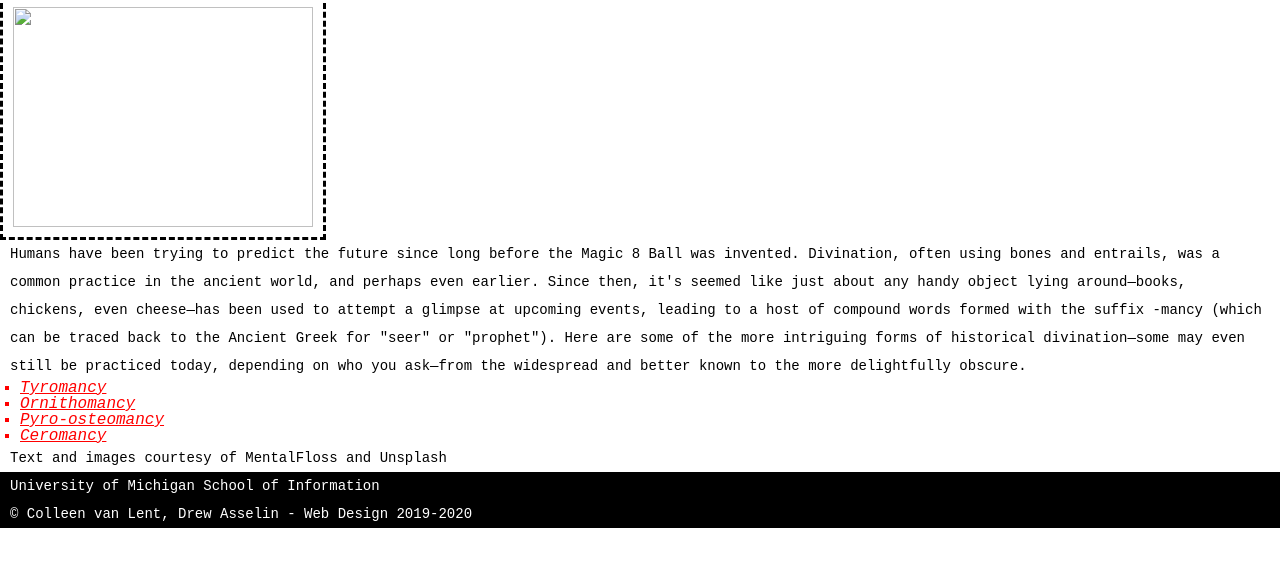
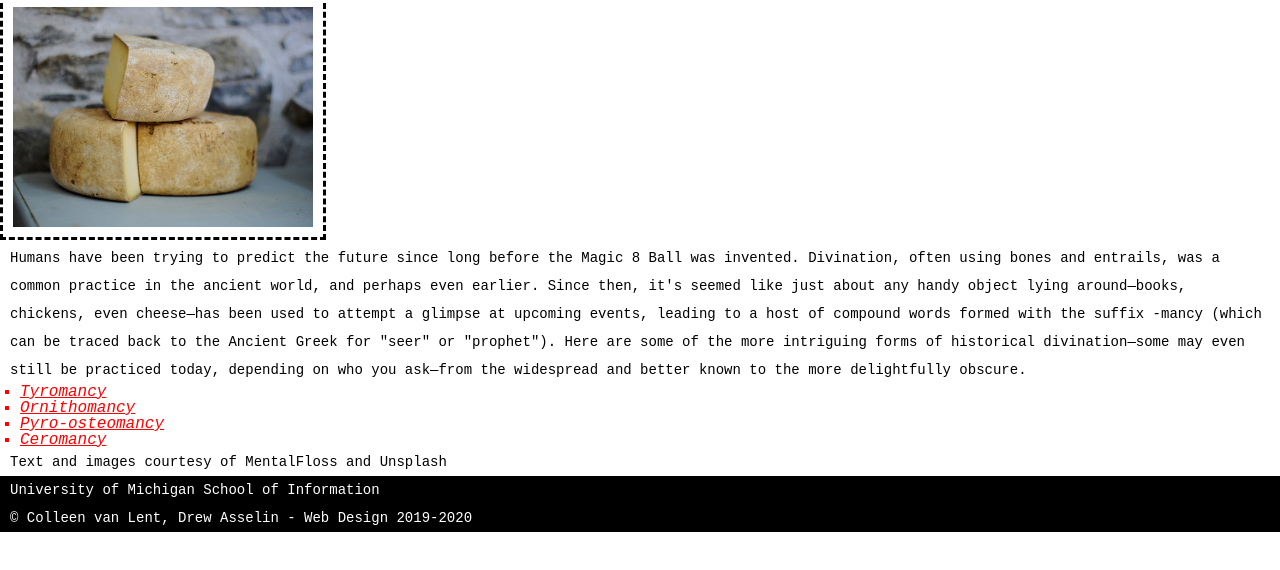
Before and after one commit to tkamoua/discussions, a plain HTML site: page debugging/index.html in a window 1280 px wide. Shown: the part 40-610 px from the top of the page. Drawn offline with Linux system fonts and the light colour scheme; the site is published under a folder, as on GitHub Pages, so addresses that start at the root find nothing.

Commit message:
fixed image 2

```diff
--- a/debugging/index.html
+++ b/debugging/index.html
@@ -10,7 +10,7 @@
   </head>
   <body>
     <h1>4 Historical Divination Methods for Predicting the Future</h1>
-    <img src = "/images/tyromancy.JPG" alt ="">
+    <img src = "images/tyromancy.JPG" alt ="">
 
       <p>Humans have been trying to predict the future since long before the Magic 8 Ball was invented. Divination, often using bones and entrails, was a common practice in the ancient world, and perhaps even earlier. Since then, it's seemed like just about any handy object lying around—books, chickens, even cheese—has been used to attempt a glimpse at upcoming events, leading to a host of compound words formed with the suffix -mancy (which can be traced back to the Ancient Greek for "seer" or "prophet"). Here are some of the more intriguing forms of historical divination—some may even still be practiced today, depending on who you ask—from the widespread and better known to the more delightfully obscure.</p>
 
```
